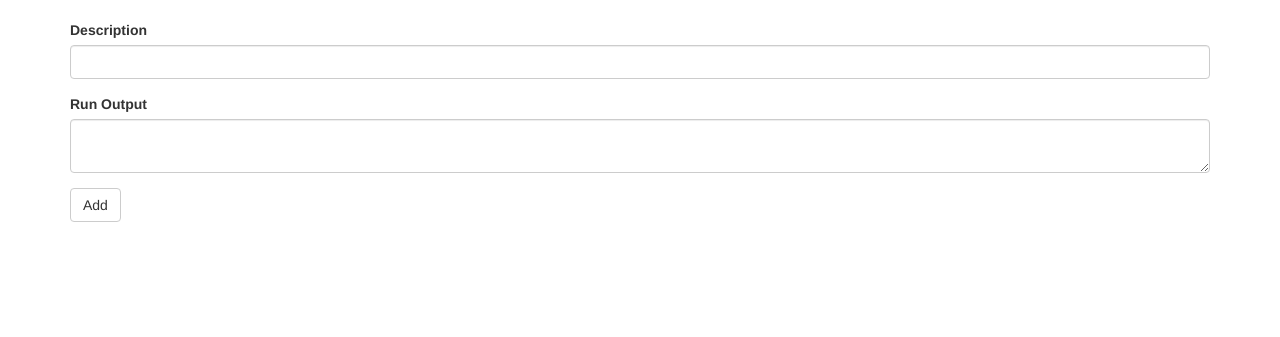
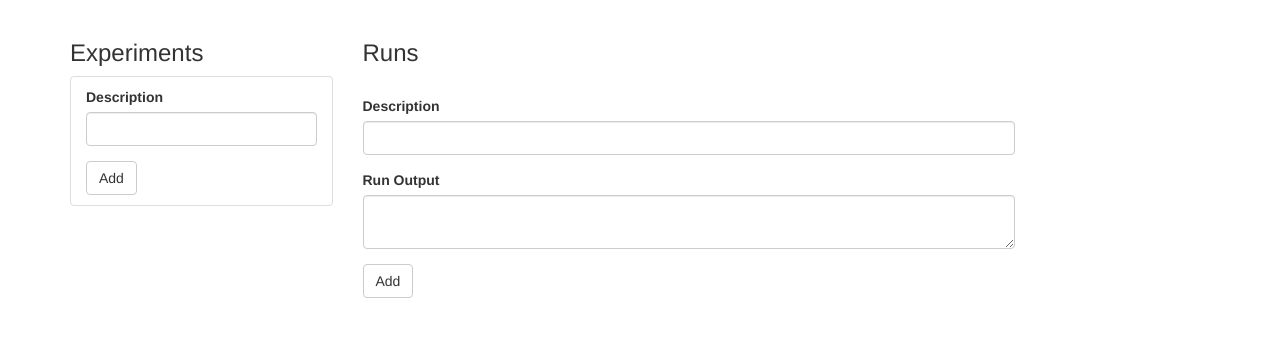
Before and after one commit to yonigottesman/aristotle, a Flask app: page / in a window 1280 px wide. Shown: the part 52-389 px from the top of the page. Run offline with Flask 2, Linux system fonts and the light colour scheme; the visitor is signed in with stand-in values (Sample User, id 1); data comes from the database, SQL or seed files in the repository; data that the repository does not hold is empty; some libraries are stand-ins or nearby versions.

Commit message:
Added experiments

```diff
--- a/app/forms.py
+++ b/app/forms.py
@@ -32,5 +32,9 @@ class RegistrationForm(FlaskForm):
 
 class AddRunForm(FlaskForm):
     description = StringField('Description', validators=[DataRequired()])
-    run_result = TextAreaField('Run Output', validators=[Length(min=0, max=1540)])
+    run_result = TextAreaField('Run Output', validators=[Length(min=0, max=1540), DataRequired()])
     submit = SubmitField('Add')
+
+class AddExperimentForm(FlaskForm):
+    description = StringField('Description', validators=[DataRequired()])
+    submit = SubmitField('Add')
--- a/app/models.py
+++ b/app/models.py
@@ -10,6 +10,8 @@ class User(UserMixin, db.Model):
     email = db.Column(db.String(120), index=True, unique=True)
     password_hash = db.Column(db.String(128))
     runs = db.relationship('Run', backref='owner', lazy='dynamic')
+    experiments = db.relationship('Experiment', backref='owner', lazy='dynamic')
+
 
     def __repr__(self):
         return '<User {}>'.format(self.username)
@@ -21,11 +23,22 @@ class User(UserMixin, db.Model):
         return check_password_hash(self.password_hash, password)
 
 
+class Experiment(db.Model):
+    id = db.Column(db.Integer, primary_key=True)
+    description = db.Column(db.String(50))
+    runs = db.relationship('Run', backref='experiment', lazy='dynamic')
+    user_id = db.Column(db.Integer, db.ForeignKey('user.id'))
+
+    def __repr__(self):
+        return '<Experiment {}>'.format(self.description)
+
+
 class Run(db.Model):
     id = db.Column(db.Integer, primary_key=True)
     description = db.Column(db.String(50))
     run_result = db.Column(db.String(500))
     user_id = db.Column(db.Integer, db.ForeignKey('user.id'))
+    experiment_id = db.Column(db.Integer, db.ForeignKey('experiment.id'))
 
     def __repr__(self):
         return '<Run {}>'.format(self.description)
--- a/app/routes.py
+++ b/app/routes.py
@@ -4,8 +4,8 @@ from app.forms import LoginForm
 from flask_login import current_user, login_user
 from flask_login import logout_user
 from flask_login import login_required
-from app.models import User, Run
-from app.forms import RegistrationForm, AddRunForm
+from app.models import User, Run, Experiment
+from app.forms import RegistrationForm, AddRunForm, AddExperimentForm
 from app import db
 from flask import request
 from werkzeug.urls import url_parse
@@ -16,15 +16,16 @@ from werkzeug.urls import url_parse
 @login_required
 def index():
     form = AddRunForm()
+    add_experiment_form = AddExperimentForm()
     if form.validate_on_submit():
         run = Run(description=form.description.data,
                   run_result=form.run_result.data, owner=current_user)
         db.session.add(run)
         db.session.commit()
         return redirect(url_for('index'))
-
+    experiments = current_user.experiments.all()
     runs = current_user.runs.all()
-    return render_template("index.html", title='Home Page', runs=runs, form=form)
+    return render_template("index.html", title='Home Page', runs=runs, form=form, add_experiment_form=add_experiment_form, experiments=experiments)
 
 
 
@@ -68,12 +69,12 @@ def register():
     return render_template('register.html', title='Register', form=form)
 
 
-# @app.route('/add_work', methods=['POST'])
-# @login_required
-# def add_work():
-#     task_id = request.form['task_id']
-#     add_amount = int(request.form['amount'])
-#     task = Task.query.get(task_id)
-#     task.progress = task.progress + add_amount
-#     db.session.commit()
-#     return jsonify({'new_progress':task.progress})
+@app.route('/add_experiment', methods=['GET', 'POST'])
+def add_experiment():
+    form = AddExperimentForm()
+    if form.validate_on_submit():
+        experiment = Experiment(description=form.description.data, owner=current_user)
+        db.session.add(experiment)
+        db.session.commit()
+        return redirect(url_for('index'))
+    return redirect(url_for('index'))
--- a/app/templates/_run.html
+++ b/app/templates/_run.html
@@ -2,7 +2,7 @@
 
   <tr>
     <td>
-      <a>{{ run.description }}</a>
+      <a href="#">{{ run.description }}</a>
       <br>
       {{ run.run_result }}
     </td>
--- a/app/templates/base.html
+++ b/app/templates/base.html
@@ -25,7 +25,6 @@
                     {% if current_user.is_anonymous %}
                     <li><a href="{{ url_for('login') }}">Login</a></li>
                     {% else %}
-
                     <li><a href="{{ url_for('logout') }}">Logout</a></li>
                     {% endif %}
                 </ul>
@@ -48,22 +47,3 @@
       {% block app_content %}{% endblock %}
     </div>
 {% endblock %}
-
-    {% block scripts %}
-
-    <!-- {{ super() }} -->
-    <!-- <script> -->
-    <!--   function add_work(sourceElem, amountElemId, taskId) { -->
-    <!--     addedAmount = $(amountElemId).find(":selected").text() -->
-    <!--     $.post('/add_work', { -->
-    <!--             task_id: taskId, -->
-    <!--             amount: addedAmount, -->
-    <!--     }).done(function(response) { -->
-    <!--         $('#progress_'+taskId).html(response['new_progress']) -->
-    <!--         }).fail(function() { -->
-    <!--             alert("Error: Could not contact server.") -->
-    <!--         }); -->
-    <!--     } -->
-    <!-- </script> -->
-
-    {% endblock %}
--- a/app/templates/index.html
+++ b/app/templates/index.html
@@ -1,12 +1,37 @@
 {% extends "base.html" %}
 {% import 'bootstrap/wtf.html' as wtf %}
+
 {% block app_content %}
-<!-- <h1>Hi, {{ current_user.username }}!</h1> -->
 
-{{ wtf.quick_form(form) }}
-<br>
 
-{% for run in runs %}
-{% include '_run.html' %}
-{% endfor %}
-{% endblock %}
+  <div class="row">
+    <div class="col-sm-3">
+
+      <h3>Experiments</h3>
+      <ul class="list-group list-group-flush">
+        {% for experiment in experiments %}
+        <a href="#" class="list-group-item list-group-item-action">{{experiment.description}}</a>
+        {% endfor %}
+        <li class="list-group-item list-group-item-action">      {{ wtf.quick_form(add_experiment_form, action=url_for('add_experiment'))}}</li>
+      </ul>
+
+
+
+    </div>
+    <div class="col-lg-7">
+
+      <h3>Runs</h3>
+      {% for run in runs %}
+      {% include '_run.html' %}
+      {% endfor %}
+      <br>
+      {{ wtf.quick_form(form,form_type="",horizontal_columns=('sm', 1, 1)) }}
+
+
+
+    </div>
+
+  </div>
+
+
+  {% endblock %}
```
Also changed, not shown: migrations/versions/58cfc4e94e0b_init.py (renamed from migrations/versions/2fd425cde585_users_run_tables.py, +14 -4 lines), README.md. Lines whose indentation alone changed are shown as unchanged.
